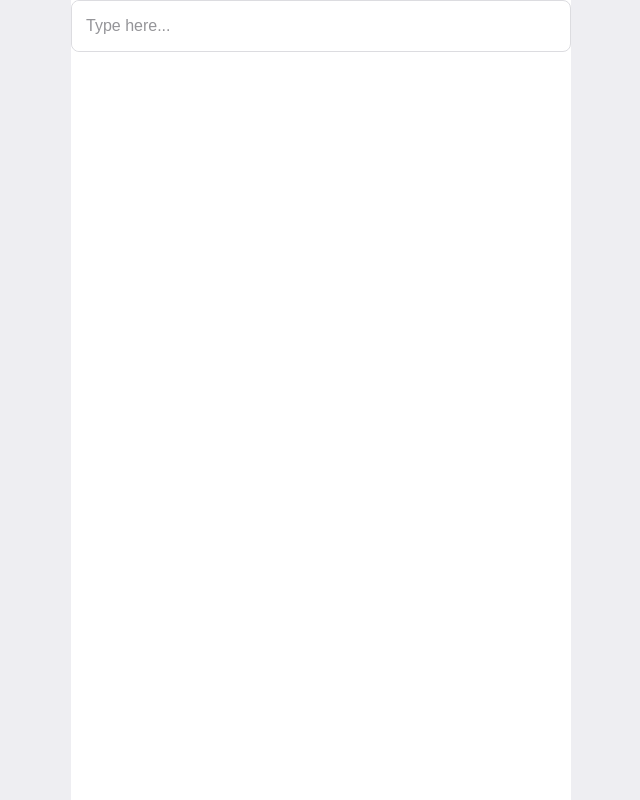
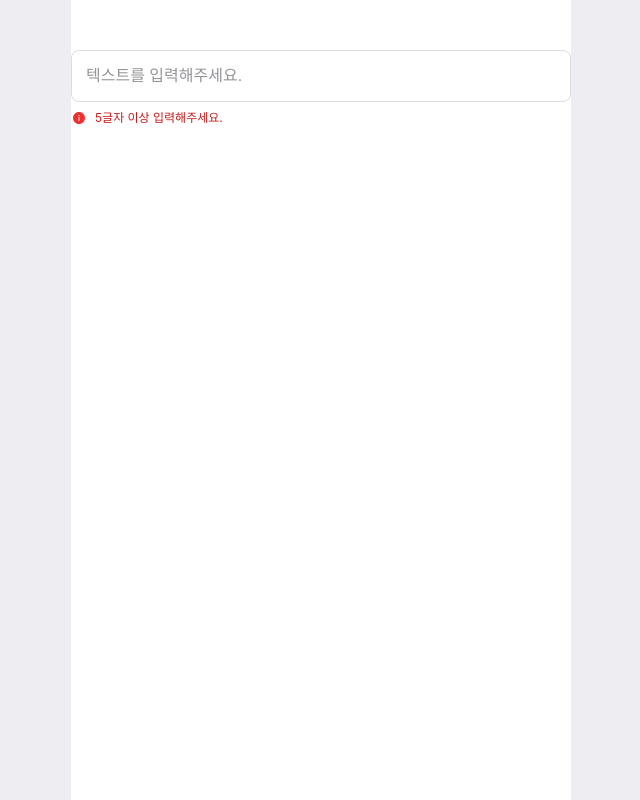
Before and after one commit to Wingle-SMWU/Wingle-Frontend, a Next.js app: page /test in a window 1280 px wide. Shown: the whole page, without its empty margins (319-959 px from the left). Built offline with nearby package versions, Linux system fonts and the light colour scheme.

Commit message:
#46 - feat: validate, errorMes, message 추가함
추가해서 조건에 맞게 error가 발생하면 빨간색 에러멘트 나오게 하고 맞으면 멘트 나오게 설정, ?를 붙였음

```diff
--- a/src/components/ui/textInputUI.tsx
+++ b/src/components/ui/textInputUI.tsx
@@ -1,5 +1,7 @@
+import Image from "next/image";
 import React from "react";
 import styled from "styled-components";
+import { Margin, Text } from "../ui";
 
 interface InputFieldProps {
   error?: boolean;
@@ -13,19 +15,29 @@ interface TextInputProps extends InputFieldProps {
   onBlur?: (event: React.FocusEvent<HTMLInputElement>) => void;
   disabled?: boolean;
   placeholder?: string;
+  validate?: (value: string) => boolean;
+  errorMessage?: string;
+  message?: string;
 }
 
 export default function TextInputUI({
   width,
+  error,
   name,
   value,
   onChange,
   onBlur,
   disabled,
   placeholder,
+  validate,
+  errorMessage,
+  message,
 }: TextInputProps) {
+  const hasError = validate && !validate(value);
+
   return (
-    <InputField width={width}>
+    <>
+      <InputField width={width} error={error}>
         <input
           type="text"
           id={name}
@@ -37,6 +49,16 @@ export default function TextInputUI({
           placeholder={placeholder}
         />
       </InputField>
+      {hasError ? (
+        <ErrorWrapper>
+          <Image src="/auth/error.svg" alt="error" width={16} height={16} />
+          <Margin direction="row" size={8} />
+          <Text.Caption3 color="red500">{errorMessage}</Text.Caption3>
+        </ErrorWrapper>
+      ) : (
+        <Text.Caption3 color="gray900">{message}</Text.Caption3>
+      )}
+    </>
   );
 }
 
@@ -62,3 +84,7 @@ const InputField = styled.div<InputFieldProps>`
     }
   }
 `;
+
+const ErrorWrapper = styled.div`
+  display: flex;
+`;
--- a/src/pages/test.tsx
+++ b/src/pages/test.tsx
@@ -1,5 +1,6 @@
 import { useState } from "react";
 import TextInputUI from "../components/ui/textInputUI";
+import { Margin } from "../components/ui";
 
 export default function Test() {
   const [inputValue, setInputValue] = useState("");
@@ -9,11 +10,20 @@ export default function Test() {
   };
 
   return (
-    <TextInputUI
-      name="example-input"
-      value={inputValue}
-      onChange={handleInputChange}
-      placeholder="Type here..."
-    />
+    <>
+      <Margin size={50} direction="column" />
+      <div>
+        <TextInputUI
+          name="test"
+          value={inputValue}
+          onChange={handleInputChange}
+          onBlur={() => console.log("onBlur")}
+          placeholder="텍스트를 입력해주세요."
+          validate={(value) => value.length >= 5}
+          errorMessage="5글자 이상 입력해주세요."
+          message="5글자 이상 하셨군요!"
+        />
+      </div>
+    </>
   );
 }
```
Lines whose indentation alone changed are shown as unchanged.
